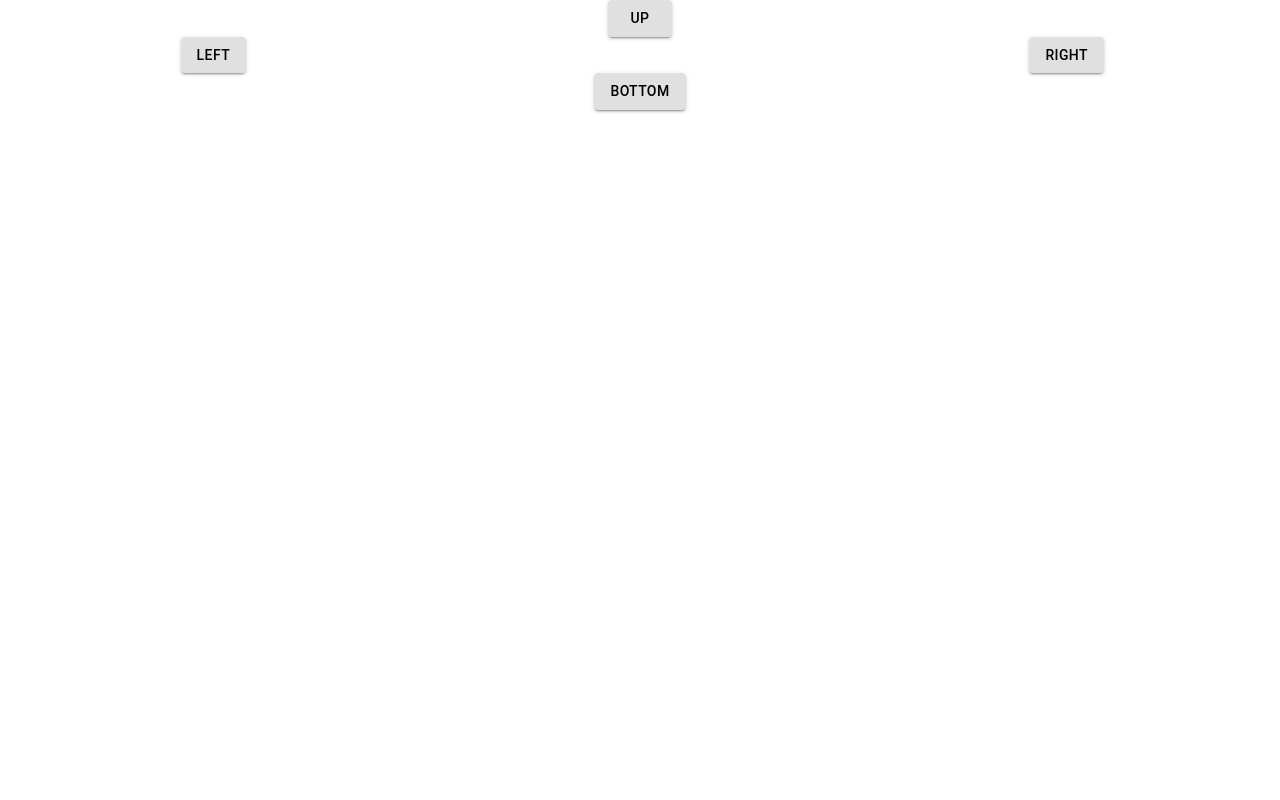
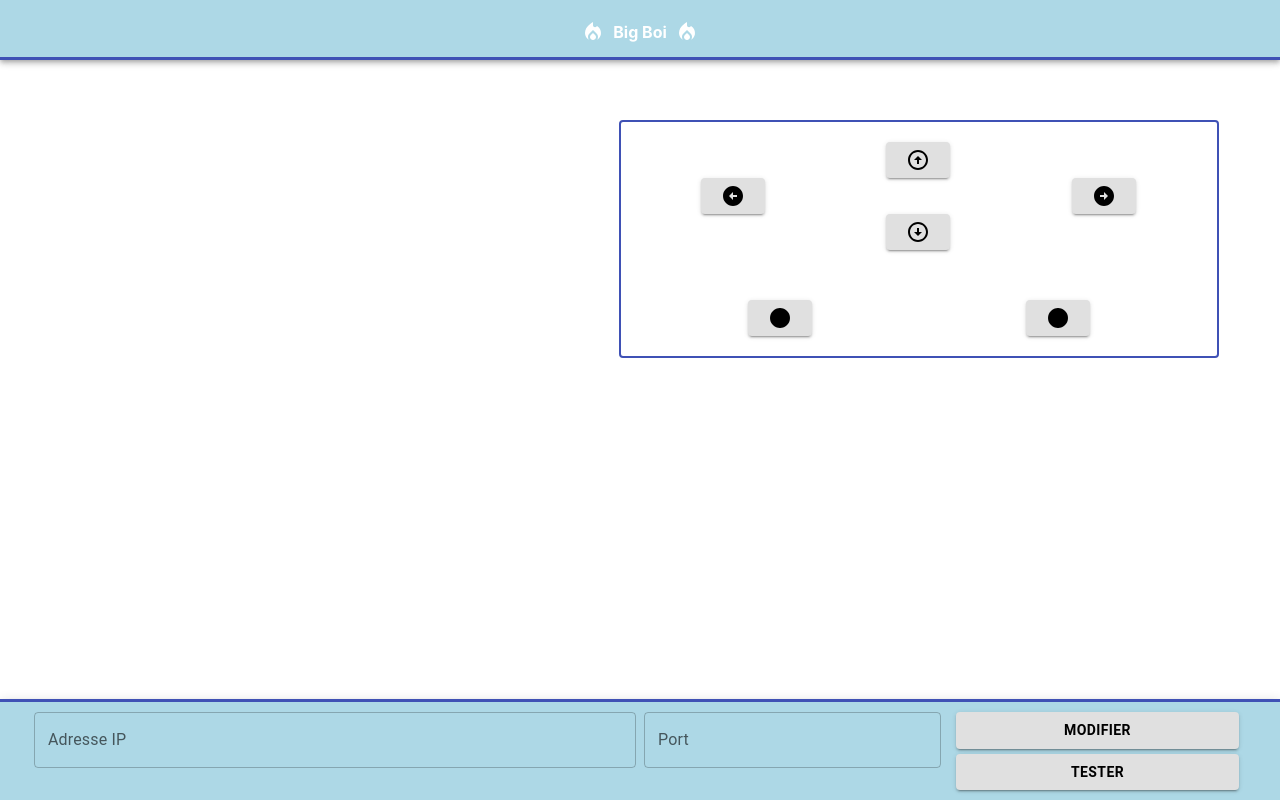
Before and after one commit to Douraid-BEN-HASSEN/battlebot, a React (Create React App) app in the folder web_interface/web_interface/: page / in a window 1280 px wide. Built offline with nearby package versions, Linux system fonts and the light colour scheme.

Commit message:
Add Footer and Header component

```diff
--- a/web_interface/web_interface/src/Component/Controller/index.tsx
+++ b/web_interface/web_interface/src/Component/Controller/index.tsx
@@ -1,5 +1,11 @@
 import { Grid, Box, Button } from "@mui/material";
 import React, { useEffect, useState } from "react";
+import ArrowCircleUpIcon from "@mui/icons-material/ArrowCircleUp";
+import ArrowCircleLeftIcon from "@mui/icons-material/ArrowCircleLeft";
+import ArrowCircleRightIcon from "@mui/icons-material/ArrowCircleRight";
+import ArrowCircleDownIcon from "@mui/icons-material/ArrowCircleDown";
+import CircleIcon from "@mui/icons-material/Circle";
+import { Circle } from "@mui/icons-material";
 
 interface controllerProps {}
 
@@ -13,11 +19,12 @@ declare global {
 const Controller: React.FC<controllerProps> = React.memo(({}) => {
   const handleUserKeyPress = (event: React.KeyboardEvent<HTMLInputElement>) => {
     const { key } = event;
-    if (key === "z" || key === "q" || key === "s" || key === "d") setKeyPressed(key);
+    if (key === "z" || key === "q" || key === "s" || key === "d" || key === "o" || key === "p")
+      setKeyPressed(key);
   };
 
   const handleUserKeyRelease = (event: React.KeyboardEvent<HTMLInputElement>) => {
-    setKeyPressed("")
+    setKeyPressed("");
   };
 
   useEffect(() => {
@@ -25,17 +32,25 @@ const Controller: React.FC<controllerProps> = React.memo(({}) => {
     window.addEventListener("keyup", handleUserKeyRelease);
   });
 
-  const [keyPressed, setKeyPressed] = useState<"" | "z" | "q" | "s" | "d">("");
+  const [keyPressed, setKeyPressed] = useState<"" | "z" | "q" | "s" | "d" | "o" | "p">("");
 
   return (
-    <Grid container spacing={0}>
+    <Grid
+      container
+      spacing={0}
+      style={{
+        border: "2px solid #3f51b5",
+        borderRadius:"4px" ,
+        padding:'20px'
+      }}
+    >
       <Grid item xs={4}>
         <Box display="flex" justifyContent="center" alignItems="center"></Box>
       </Grid>
       <Grid item xs={4}>
         <Box display="flex" justifyContent="center" alignItems="center">
           <Button variant="contained" color={keyPressed === "z" ? "primary" : "inherit"}>
-            UP
+            <ArrowCircleUpIcon />
           </Button>
         </Box>
       </Grid>
@@ -45,7 +60,7 @@ const Controller: React.FC<controllerProps> = React.memo(({}) => {
       <Grid item xs={4}>
         <Box display="flex" justifyContent="center" alignItems="center">
           <Button variant="contained" color={keyPressed === "q" ? "primary" : "inherit"}>
-            LEFT
+            <ArrowCircleLeftIcon />
           </Button>
         </Box>
       </Grid>
@@ -55,7 +70,7 @@ const Controller: React.FC<controllerProps> = React.memo(({}) => {
       <Grid item xs={4}>
         <Box display="flex" justifyContent="center" alignItems="center">
           <Button variant="contained" color={keyPressed === "d" ? "primary" : "inherit"}>
-            RIGHT
+            <ArrowCircleRightIcon />
           </Button>
         </Box>
       </Grid>
@@ -65,13 +80,27 @@ const Controller: React.FC<controllerProps> = React.memo(({}) => {
       <Grid item xs={4}>
         <Box display="flex" justifyContent="center" alignItems="center">
           <Button variant="contained" color={keyPressed === "s" ? "primary" : "inherit"}>
-            BOTTOM
+            <ArrowCircleDownIcon />
           </Button>
         </Box>
       </Grid>
       <Grid item xs={4}>
         <Box display="flex" justifyContent="center" alignItems="center"></Box>
       </Grid>
+      <Grid item xs={6} style={{ marginTop: "50px" }}>
+        <Box display="flex" justifyContent="center" alignItems="center">
+          <Button variant="contained" color={keyPressed === "o" ? "primary" : "inherit"}>
+            <Circle />
+          </Button>
+        </Box>
+      </Grid>
+      <Grid item xs={6} style={{ marginTop: "50px" }}>
+        <Box display="flex" justifyContent="center" alignItems="center">
+          <Button variant="contained" color={keyPressed === "p" ? "primary" : "inherit"}>
+            <Circle />
+          </Button>
+        </Box>
+      </Grid>
     </Grid>
   );
 });
--- /dev/null
+++ b/web_interface/web_interface/src/Component/Footer/index.tsx
@@ -0,0 +1,73 @@
+import { Toolbar, Grid, AppBar, Button, Stack, TextField } from "@mui/material";
+import { Box } from "@mui/system";
+import React, { useState } from "react";
+
+interface footerProrps {}
+
+const Footer: React.FC<footerProrps> = React.memo(({}) => {
+  const [addresse, setAddresse] = useState<string>("");
+  const [port, setPort] = useState<number>();
+
+  return (
+    <Box sx={{ flewGrow: 1 }} style={{ position: "fixed", left: "0", bottom: "0", width: "100%" }}>
+      <AppBar
+        position="sticky"
+        style={{ backgroundColor: "lightblue", borderTop: "3px solid #3f51b5" , padding:'10px'}}
+      >
+        <Toolbar>
+          <Grid container spacing={1} justifyContent="center">
+            <Grid item xs={6} style={{ fontWeight: "bold" }}>
+              <Box display="flex" justifyContent="center" alignItems="center">
+                <TextField
+                  style={{ width: "100%" }}
+                  label="Adresse IP"
+                  onChange={(event: any) => {
+                    setAddresse(event.target.value);
+                  }}
+                />
+              </Box>
+            </Grid>
+            <Grid item xs={3} style={{ fontWeight: "bold" }}>
+              <Box display="flex" justifyContent="center" alignItems="center">
+                <TextField
+                  style={{ width: "100%"  }}
+                  label="Port"
+                  type={"number"}
+                  onChange={(event: any) => {
+                    setAddresse(event.target.value);
+                  }}
+                />
+              </Box>
+            </Grid>
+            <Grid item xs={3} style={{ fontWeight: "bold" }}>
+              <Grid item xs={12} style={{ fontWeight: "bold" }}>
+                <Box display="flex" justifyContent="center" alignItems="center">
+                  <Button
+                    color="inherit"
+                    variant="contained"
+                    style={{ width: "95%", color: "black", fontWeight: "bold" }}
+                  >
+                    Modifier
+                  </Button>
+                </Box>
+              </Grid>
+              <Grid item xs={12} style={{ fontWeight: "bold" , marginTop:'5px'}}>
+                <Box display="flex" justifyContent="center" alignItems="center">
+                  <Button
+                    color="inherit"
+                    variant="contained"
+                    style={{ width: "95%", color: "black", fontWeight: "bold" }}
+                  >
+                    Tester
+                  </Button>
+                </Box>
+              </Grid>
+            </Grid>
+          </Grid>
+        </Toolbar>
+      </AppBar>
+    </Box>
+  );
+});
+
+export default Footer;
--- /dev/null
+++ b/web_interface/web_interface/src/Component/Header/index.tsx
@@ -0,0 +1,37 @@
+import { AppBar, Box, Grid, Toolbar } from "@mui/material";
+import React from "react";
+import { Stack } from "@mui/system";
+import LocalFireDepartmentIcon from "@mui/icons-material/LocalFireDepartment";
+
+interface headerProps {}
+
+const Header: React.FC<headerProps> = React.memo(({}) => {
+  return (
+    <Box sx={{ flewGrow: 1 }}>
+      <AppBar
+        position="static"
+        style={{ height: "60px", marginBottom: "60px", backgroundColor: "lightblue" , borderBottom:'3px solid #3f51b5' }}
+      >
+        <Toolbar>
+          <Grid container spacing={0} justifyContent="center">
+            <Box display="flex" justifyContent="center" alignItems="center">
+              <Grid
+                item
+                xs={12}
+                style={{
+                  fontWeight: "bold",
+                }}
+              >
+                <Stack direction="row" alignItems={"center"} gap={1}>
+                  <LocalFireDepartmentIcon /> Big Boi <LocalFireDepartmentIcon />
+                </Stack>
+              </Grid>
+            </Box>
+          </Grid>
+        </Toolbar>
+      </AppBar>
+    </Box>
+  );
+});
+
+export default Header;
--- a/web_interface/web_interface/src/Component/MainComponent/index.tsx
+++ b/web_interface/web_interface/src/Component/MainComponent/index.tsx
@@ -1,12 +1,26 @@
 import React from "react";
 import Controller from "../Controller";
+import Header from "../Header";
+import { Grid } from "@mui/material";
+import Footer from "../Footer";
 
 interface mainComponentProps {}
 
 const MainComponent: React.FC<mainComponentProps> = React.memo(({}) => {
-  return <>
-    <Controller/>
-  </>
+  return (
+    <>
+      <Header />
+
+      <Grid container spacing={1} style={{ width: "95%", marginLeft: "2.5px" }}>
+        <Grid item xs={6}></Grid>
+        <Grid item xs={6}>
+          <Controller />
+        </Grid>
+      </Grid>
+
+      <Footer />
+    </>
+  );
 });
 
 export default MainComponent;
--- a/web_interface/web_interface/src/Component/index.tsx
+++ b/web_interface/web_interface/src/Component/index.tsx
@@ -1,4 +1,6 @@
 import MainComponent from "./MainComponent";
 import Controller from "./Controller";
+import Header from "./Header";
+import Footer from "./Footer";
 
-export { MainComponent, Controller };
+export { MainComponent, Controller, Header, Footer };
```
